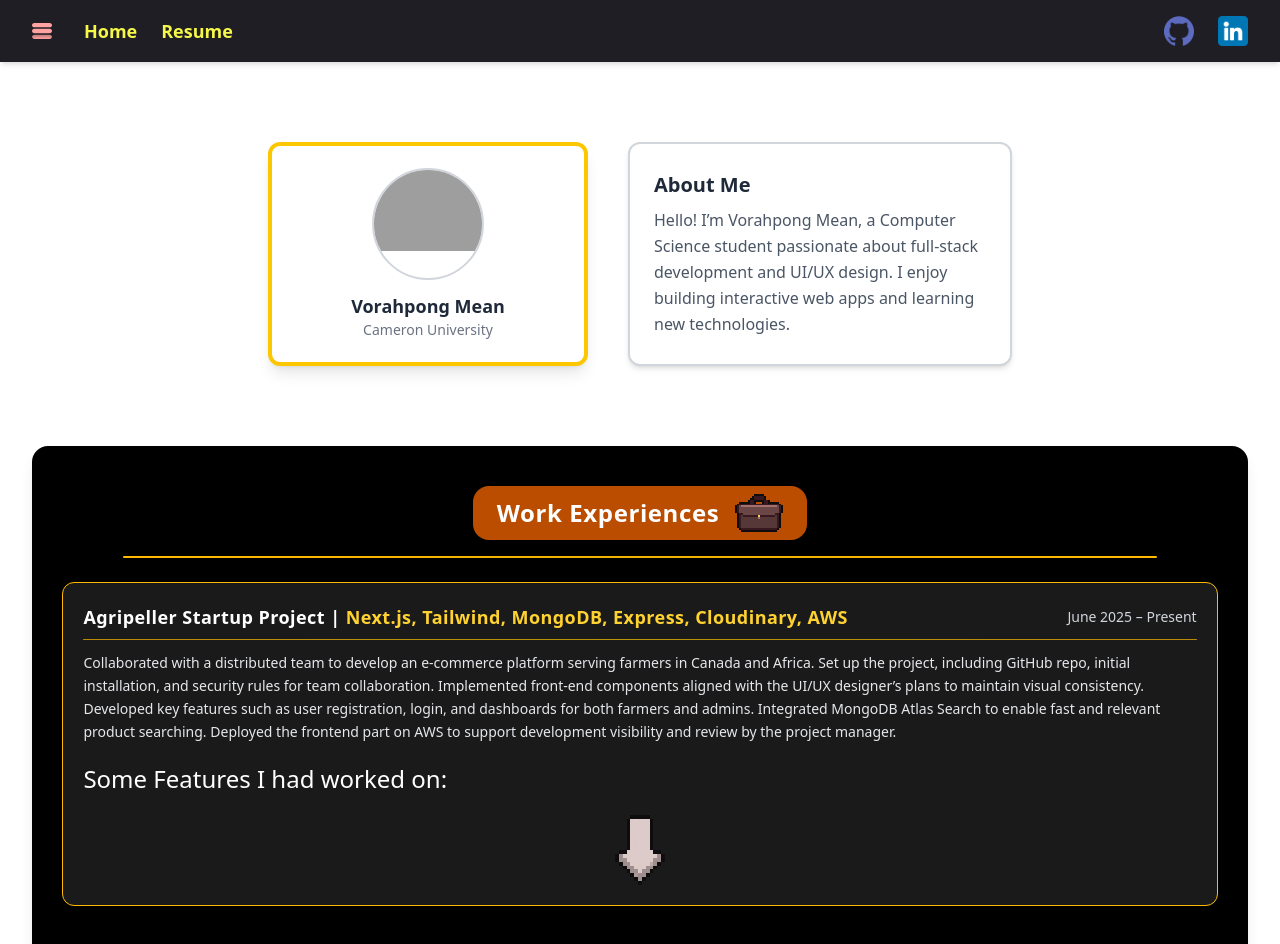
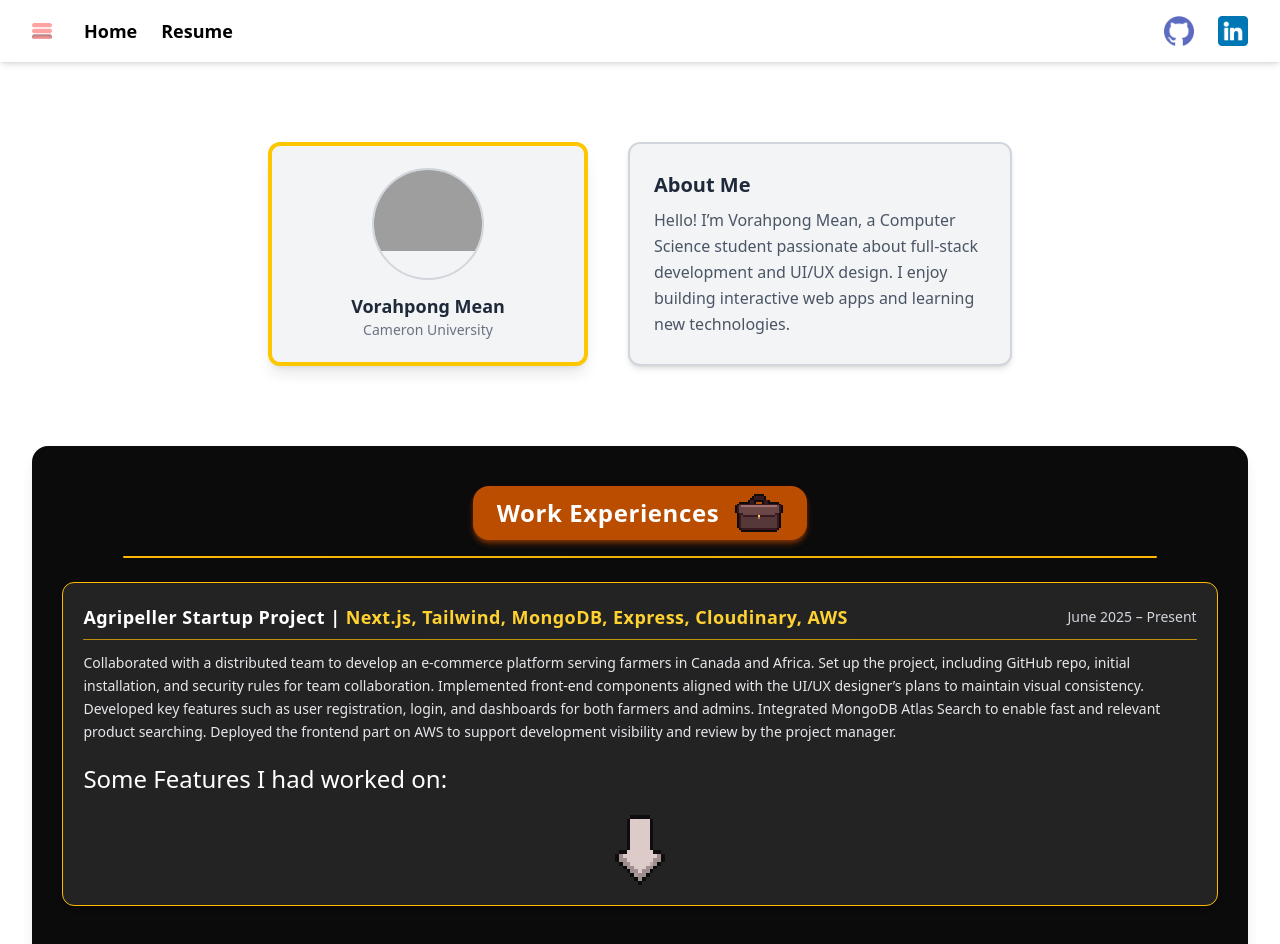
Before and after one commit to VorahPong/personal-portfolio-frontend, a Next.js app: page / in a window 1280 px wide. Shown: the top 944 px of the page. Built offline with nearby package versions, Linux system fonts and the light colour scheme; grey boxes are pictures that could not be loaded.

Commit message:
changed nav bar color

```diff
--- a/src/app/components/main-page/body.tsx
+++ b/src/app/components/main-page/body.tsx
@@ -8,7 +8,7 @@ export default function Body() {
 			{/* Profile + Note card container */}
 			<div className="flex flex-col md:flex-row items-center justify-center gap-10">
 				{/* Profile Card */}
-				<div className="relative w-80 h-56 bg-white border-4 border-yellow-400 rounded-xl shadow-lg flex flex-col items-center justify-center">
+				<div className="relative w-80 h-56 bg-gray-100 border-4 border-yellow-400 rounded-xl shadow-lg flex flex-col items-center justify-center">
 					<div className="w-28 h-28 rounded-full overflow-hidden border-2 border-gray-300">
 						<Image
 							src="/assets/vorahpongPhoto.svg"
@@ -25,7 +25,7 @@ export default function Body() {
 				</div>
 
 				{/* Note Card */}
-				<div className="bg-white w-96 h-56 border-2 border-gray-300 rounded-xl shadow-md p-6 flex flex-col justify-center">
+				<div className="bg-gray-100 w-96 h-56 border-2 border-gray-300 rounded-xl shadow-md p-6 flex flex-col justify-center">
 					<h3 className="text-xl font-semibold text-gray-800 mb-2">About Me</h3>
 					<p className="text-gray-600 leading-relaxed">
 						Hello! I’m Vorahpong Mean, a Computer Science student passionate
@@ -36,9 +36,9 @@ export default function Body() {
 			</div>
 
 			{/* Work Experiences */}
-			<div className="bg-black w-[95%] mt-20 rounded-2xl flex flex-col items-center py-10 shadow-lg">
+			<div className="bg-[#0B0B0B] w-[95%] mt-20 rounded-2xl flex flex-col items-center py-10 shadow-lg">
 				{/* Header Section */}
-				<div className="flex items-center justify-center gap-4 mb-4 bg-amber-700 py-2 px-6 rounded-2xl">
+				<div className="flex items-center justify-center gap-4 mb-4 bg-amber-700 py-2 px-6 rounded-2xl shadow-amber-900 shadow-md">
 					<span className="text-white text-2xl font-semibold tracking-wide">
 						Work Experiences
 					</span>
--- a/src/app/components/main-page/navigation-bar.tsx
+++ b/src/app/components/main-page/navigation-bar.tsx
@@ -3,7 +3,7 @@ import Link from "next/link";
 
 export default function NavigationBar() {
 	return (
-		<nav className="w-full flex justify-between items-center bg-[#1E1E24] px-8 py-4 text-lg font-semibold text-white shadow-md">
+		<nav className="w-full flex justify-between items-center bg-white px-8 py-4 text-lg font-semibold text-white shadow-md">
 			{/* Left Section */}
 			<div className="flex gap-8 items-center">
 				<div className="flex items-center gap-2">
@@ -16,7 +16,7 @@ export default function NavigationBar() {
 					/>
 				</div>
 
-				<div className="flex gap-6 text-[#F5F749]">
+				<div className="flex gap-6 text-black">
 					<Link
 						href="/"
 						className="hover:text-yellow-400 transition-colors duration-200"
```
